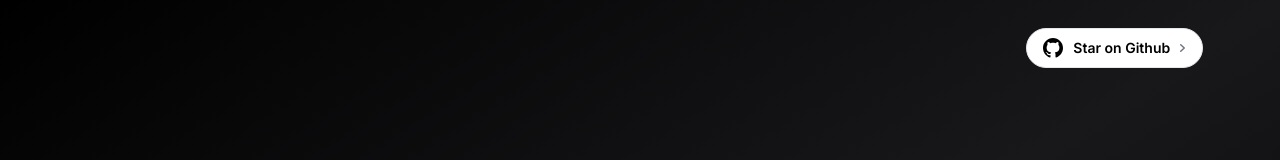
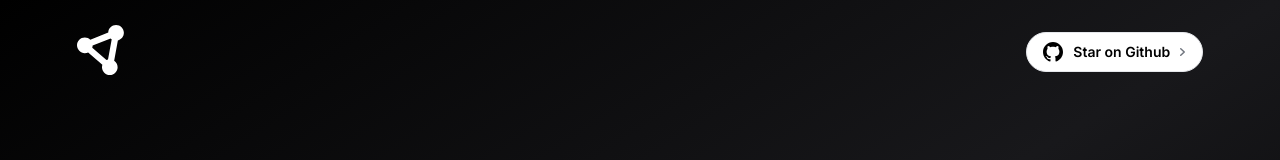
Before and after one commit to geobde/graphqlexplorer, a Next.js app: page / in a window 1280 px wide. Shown: the top 160 px of the page. Built offline with nearby package versions, Linux system fonts and the light colour scheme.

Commit message:
update logo

```diff
--- a/src/app/page.jsx
+++ b/src/app/page.jsx
@@ -1,6 +1,5 @@
 'use client'
 import { useChat } from 'ai/react';
-import Image from 'next/image';
 import { useState } from "react";
 
 export default function Home() {
@@ -17,7 +16,7 @@ export default function Home() {
         <header style={{width: "88%",position: "absolute",top: "18px", color:"white"}} className="sticky top-0 border-b border-transparent transition duration-200 ease-in-out"
           >
           <div className="mx-auto w-full items-center justify-between transition duration-500 ease-in-out flex">
-              <span></span>
+             <svg style={{width:50,fill: "white", marginTop: 7}}  xmlns="http://www.w3.org/2000/svg" viewBox="0 0 512 512"><path d="M418.4 157.9c35.3-8.3 61.6-40 61.6-77.9c0-44.2-35.8-80-80-80c-43.4 0-78.7 34.5-80 77.5L136.2 151.1C121.7 136.8 101.9 128 80 128c-44.2 0-80 35.8-80 80s35.8 80 80 80c12.2 0 23.8-2.7 34.1-7.6L259.7 407.8c-2.4 7.6-3.7 15.8-3.7 24.2c0 44.2 35.8 80 80 80s80-35.8 80-80c0-27.7-14-52.1-35.4-66.4l37.8-207.7zM156.3 232.2c2.2-6.9 3.5-14.2 3.7-21.7l183.8-73.5c3.6 3.5 7.4 6.7 11.6 9.5L317.6 354.1c-5.5 1.3-10.8 3.1-15.8 5.5L156.3 232.2z"/></svg>
               <a
                 style={{marginTop:10}}
                 className="outline-none transition duration-150 ease-in-out focus-visible:ring-2 focus-visible:ring-slate-7 text-sm h-10 pl-4 pr-2 gap-0 font-semibold bg-white text-black hover:bg-white/90 focus-visible:ring-4 focus-visible:ring-white/30 focus-visible:outline-none focus-visible:bg-white/90 disabled:hover:bg-white inline-flex items-center border justify-center select-none rounded-full disabled:cursor-not-allowed disabled:opacity-70 transition ease-in-out duration-200"
```
